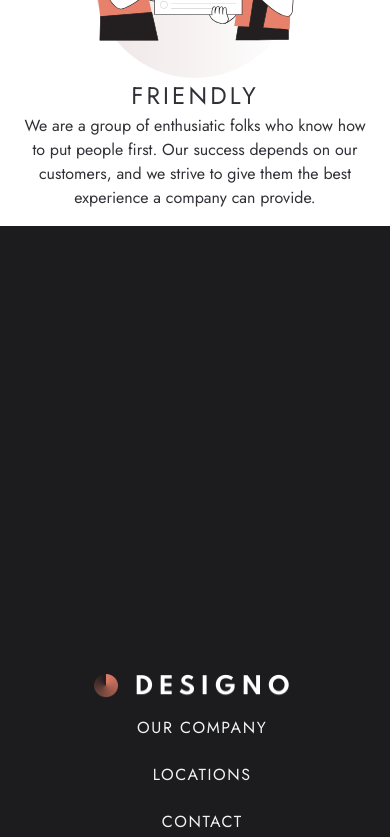
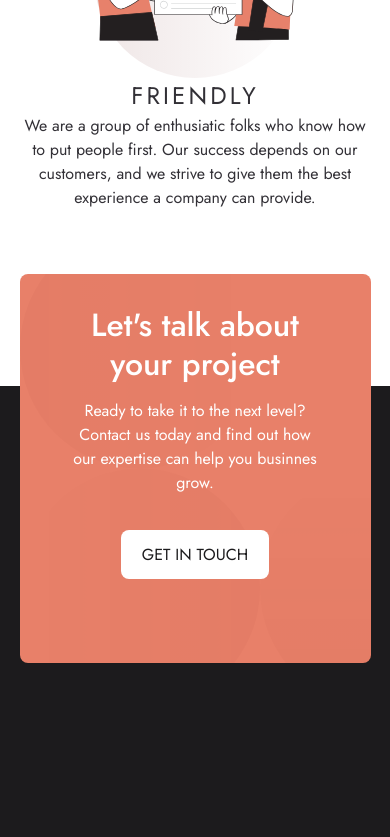
Before and after one commit to Da-vi-de/designo-multipage, a React (Create React App) app: page / in a window 390 px wide. Shown: the part 2749-3586 px from the top of the page. Built offline with nearby package versions, Linux system fonts and the light colour scheme.

Commit message:
get in touch component: done | full responsive home page completed

```diff
--- a/src/components/home/footer/Footer.js
+++ b/src/components/home/footer/Footer.js
@@ -3,12 +3,12 @@ import styled from "styled-components";
 import { QUERIES } from "../../../utils/mediaQueries";
 
 import LogoLight from "../footer/LogoLight";
+import GetInTouch from "../footer/GetInTouch";
 import FooterContent from "./FooterContent";
 
 const FooterContainer = styled.footer`
     position: absolute;
     width: 100%;
-    min-height: 120%;
     display: flex;
     flex-direction: column;
     align-items: center;
@@ -16,17 +16,13 @@ const FooterContainer = styled.footer`
     background-color: var(--color-black);
 
     @media ${QUERIES.tabletMini} {
-        min-height: 100%;
         align-items: flex-start;
-    }
-
-    @media ${QUERIES.megaDesktop} {
-        min-height: 80%;
     }
 `
 function Footer() {
     return(
         <FooterContainer >
+             <GetInTouch />
             <LogoLight />
             <FooterContent />
         </FooterContainer>
--- a/src/components/home/footer/FooterContent.js
+++ b/src/components/home/footer/FooterContent.js
@@ -51,3 +51,7 @@ function FooterContent() {
 }
 
 export default FooterContent;
+
+/*
+
+*/
--- /dev/null
+++ b/src/components/home/footer/GetInTouch.js
@@ -0,0 +1,41 @@
+import React from "react";
+import styled from "styled-components";
+import { Link } from "react-router-dom";
+
+import { CommonButtonLink } from "../../styles/shared-styles/CommonButtonLink.styled";
+import { StyledGetInTouch } from "../../styles/home-styles/footer-styles/GetInTouch.styled";
+
+const ButtonLink = styled(Link)`
+    ${CommonButtonLink}
+    background-color: var(--color-white);
+    color: var(--color-black);
+    background-size: auto;
+    overflow: hidden;
+`;
+
+function GetInTouch() {
+    return(
+        <StyledGetInTouch>
+            <div className="content-desktop-position">
+
+                <div className="title-container">
+                    <h3 className="title">Let's talk about your project</h3>
+                </div>
+
+                <div className="text-container">
+                    <p className="text">
+                        Ready to take it to the next level?
+                        Contact us today and find out how
+                        our expertise can help you businnes grow.
+                    </p>
+                </div>
+            </div>
+
+            <div className="btn-link-container">
+                <ButtonLink to="/contact">Get in touch</ButtonLink>
+            </div>
+        </StyledGetInTouch>
+    )
+}
+
+export default GetInTouch;
--- a/src/components/styles/home-styles/footer-styles/FooterContent.styled.js
+++ b/src/components/styles/home-styles/footer-styles/FooterContent.styled.js
@@ -61,10 +61,6 @@ export const StyledFooterContent = styled.div`
         width: 1.5rem;
         height: 1.5rem;
         cursor: pointer;
-
-        &:hover {
-            background-color: var(--color-light-peach);
-        }
     }
 
     @media ${QUERIES.tabletMini} {
@@ -103,3 +99,7 @@ export const StyledFooterContent = styled.div`
         }
     }
 `
+
+/*
+#E7816B
+*/
--- /dev/null
+++ b/src/components/styles/home-styles/footer-styles/GetInTouch.styled.js
@@ -0,0 +1,85 @@
+import styled from "styled-components";
+import { QUERIES } from "../../../../utils/mediaQueries";
+
+import bgThreeCircles from "../../../../assets/shared/desktop/bg-pattern-three-circles.svg";
+
+export const StyledGetInTouch = styled.div`
+    position: relative;
+    max-width: 90%;
+    top: -7rem;
+    padding: 2rem 3rem;
+    background: var(--color-peach)  url(${bgThreeCircles})  no-repeat;
+    background-size: 30rem;
+    background-position: 0;
+    color: var(--color-white);
+    text-align: center;
+    border-radius: .5rem;
+
+    .title{
+        font-size: var(--font-size-2);
+        font-weight: 500;
+        line-height: 1.2;
+    }
+
+    .text-container{
+        margin-top: 1rem;
+        margin-bottom: 3rem;
+    }
+
+    .btn-link-container {
+        margin-bottom: 4rem;
+    }
+
+    @media ${QUERIES.tabletMini} {
+        margin: auto;
+        background-repeat: repeat;
+
+        .title-container {
+            width: 50%;
+            transform: translateX(50%);
+        }
+
+        .text-container {
+            width: 73%;
+            transform: translateX(20%);
+        }
+
+        .title {
+            font-size: var(--font-size-2_5);
+        }
+
+        .text {
+            font-size: var(--font-size-1_25);
+        }
+
+    @media ${QUERIES.desktop} {
+        .content-desktop-position {
+            width: 60%;
+            display: flex;
+            flex-direction: column;
+            justify-content: flex-start;
+            text-align: left;
+            transform: translateY(35%);
+        }
+
+        .title-container {
+            width: 53%;
+            transform: translateX(10%);
+        }
+
+        .text-container {
+            width: 100%;
+            transform: translateX(5%);
+        }
+
+        .btn-link-container {
+            float: right;
+            transform: translateY(-300%);
+        }
+      }
+
+      @media ${QUERIES.megaDesktop} {
+        width: 100%;
+      }
+    }
+`
--- a/src/components/styles/home-styles/passionate-resorceful-friendly-styles/CompanyCulture.styled.js
+++ b/src/components/styles/home-styles/passionate-resorceful-friendly-styles/CompanyCulture.styled.js
@@ -4,6 +4,7 @@ import { QUERIES } from "../../../../utils/mediaQueries";
 
 export const StyledCompanyCulture = styled.article`
     margin-top: 6rem;
+    margin-bottom: 10rem;
     display: flex;
     flex-direction: column;
     align-items: center;
--- a/src/pages/App.js
+++ b/src/pages/App.js
@@ -6,6 +6,7 @@ import Header from "../components/home/header/Header";
 import Main from "../components/home/main/Main";
 import ViewProjects from "../components/home/viewProjects-banners/ViewProjects";
 import CompanyCulture from "../components/home/passionate-resorceful-friendly/CompanyCulture";
+//import GetInTouch from "../components/home/get-in-touch/GetInTouch";
 import Footer from "../components/home/footer/Footer";
 
 function Home() {
```
Also changed, not shown: src/components/styles/home-styles/footer-styles/Footer.styled.js (deleted).
